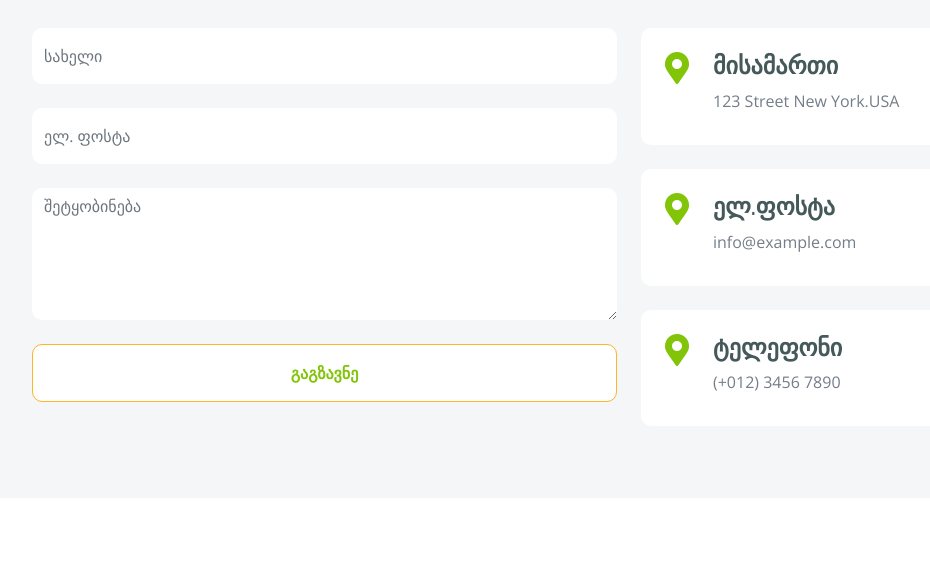
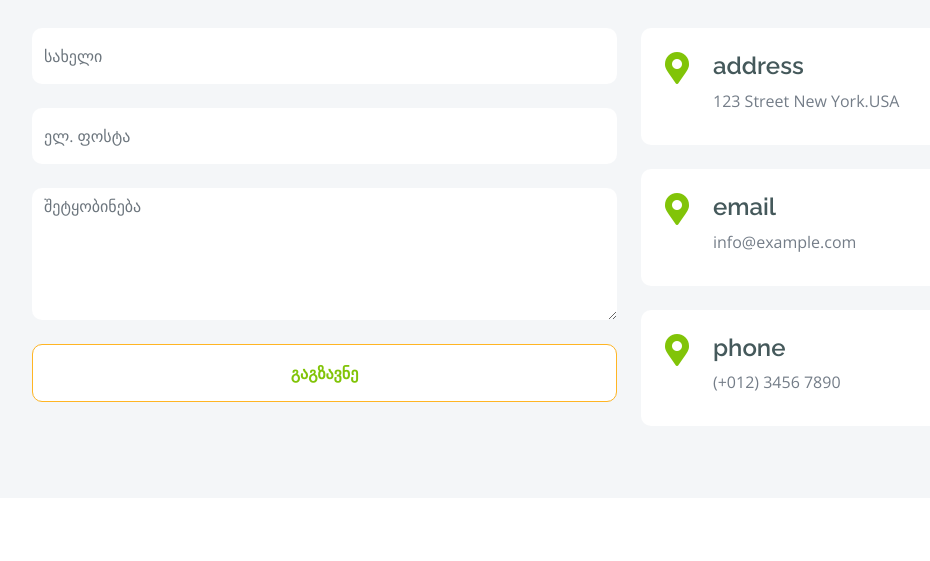
Before and after one commit to hella753/I18N_and_commands, a Django app: page /en/contact/ in a window 1280 px wide. Shown: the part 1002-1563 px from the top of the page, without its empty margins (98-1028 px from the left). Run offline with Django 5.2, Linux system fonts and the light colour scheme; a user stored in the database is signed in; data comes from the database, SQL or seed files in the repository; some libraries are stand-ins or nearby versions.

Commit message:
readme, small bug fix.

```diff
--- a/templates/contact/short_info.html
+++ b/templates/contact/short_info.html
@@ -1,5 +1,5 @@
 <div class="col-lg-5">
-    {% include 'contact/info_rect.html' with title="მისამართი" text="123 Street New York.USA" %}
-    {% include 'contact/info_rect.html' with title="ელ.ფოსტა" text="info@example.com" %}
-    {% include 'contact/info_rect.html' with title="ტელეფონი" text="(+012) 3456 7890" %}
+    {% include 'contact/info_rect.html' with title="address" text="123 Street New York.USA" %}
+    {% include 'contact/info_rect.html' with title="email" text="info@example.com" %}
+    {% include 'contact/info_rect.html' with title="phone" text="(+012) 3456 7890" %}
 </div>
--- a/templates/shop/form.html
+++ b/templates/shop/form.html
@@ -15,7 +15,7 @@
             <div class="mb-3">
                 <h4 class="mb-2">{% translate "ფასი" %}</h4>
                 <input type="range" name="p" class="form-range w-100" id="rangeInput"
-                       min="0" max="100" oninput="amount.value=price.value" value={{ price.value }}>
+                       min="0" max="100" oninput="amount.value=p.value" value={{ p.value }}>
                 <output id="amount" name="amount" min-velue="0" max-value="100" for="rangeInput">0
                 </output>
             </div>
```
Also changed, not shown: README.md, 4 other files.
